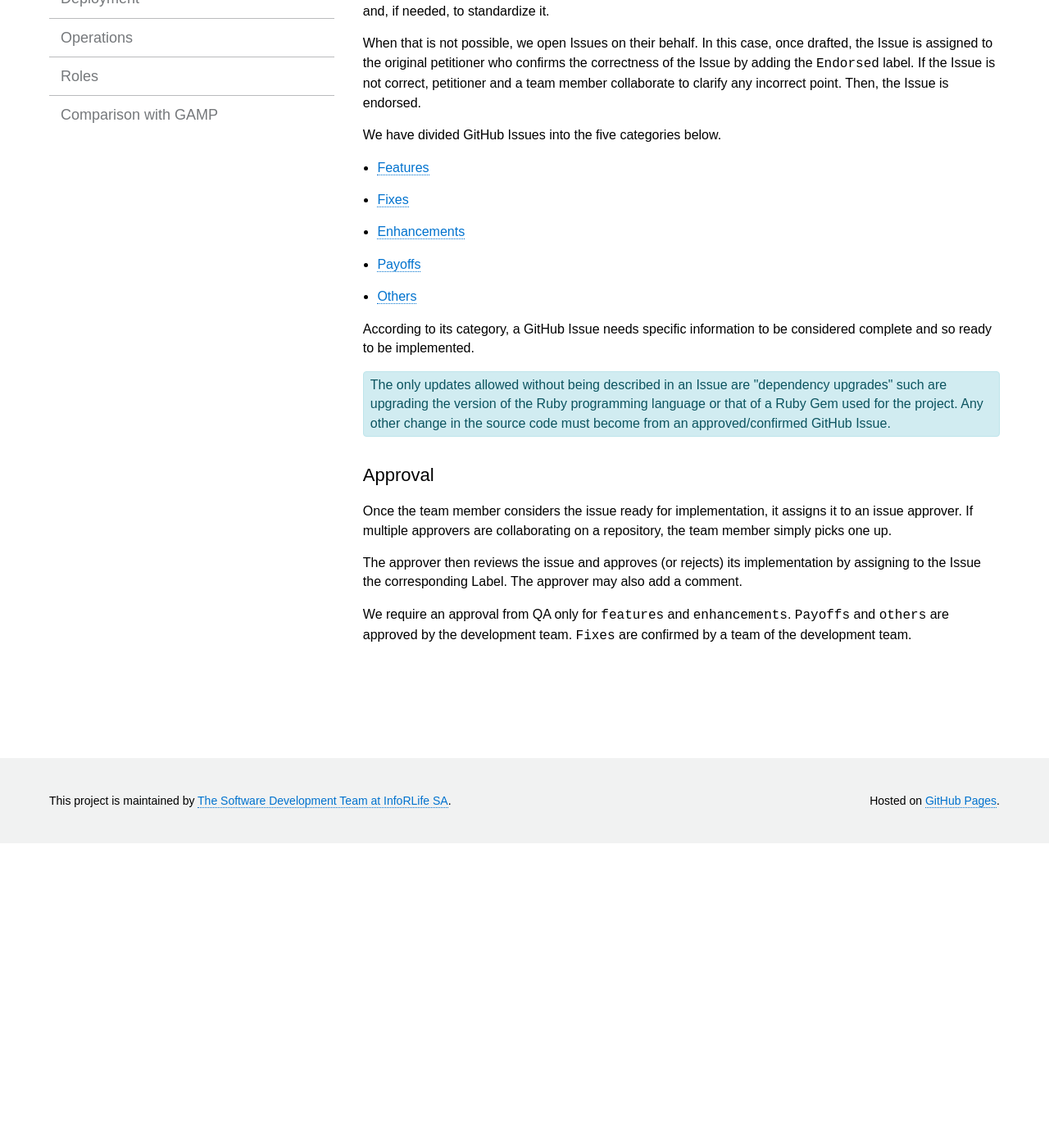
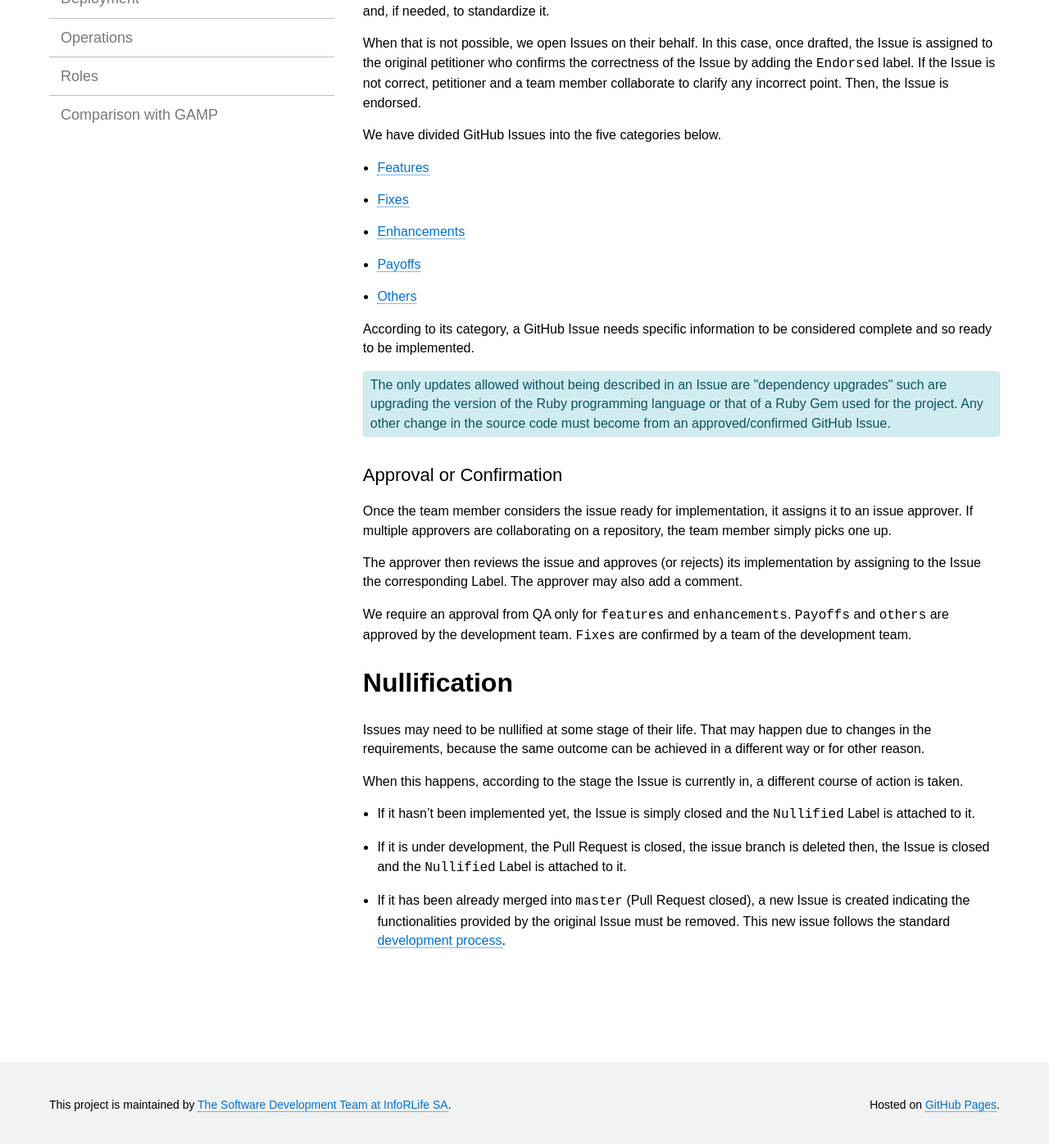
Before and after one commit to inforlife/process, a Jekyll site: the page built from issues.md, in a window 1280 px wide and 1400 px high, scrolled down 569 px. Shown: the top 1396 px of the window at 82% size. Built offline with Jekyll 4.4.1, drawn with Linux system fonts in a browser that asks for light colours; before the commit the page ends 1598 px from its top, so only the background shows below that.

Commit message:
Nullify issue (#22)
* Update the issue lifecycle
* How to nullify an Issue

```diff
--- a/issues.md
+++ b/issues.md
@@ -28,7 +28,7 @@ According to its category, a GitHub Issue needs specific information to be consi
 <div class="alert info">The only updates allowed without being described in an Issue are "dependency upgrades" such are upgrading the version of the Ruby programming language or that of a Ruby Gem used for the project.
 Any other change in the source code must become from an approved/confirmed GitHub Issue.</div>
 
-## Approval
+## Approval or Confirmation
 
 Once the team member considers the issue ready for implementation, it assigns it to an issue approver. If multiple approvers are collaborating on a repository, the team member simply picks one up.
 
@@ -37,3 +37,13 @@ The approver then reviews the issue and approves (or rejects) its implementation
 We require an approval from QA only for `features` and `enhancements`.
 `Payoffs` and `others` are approved by the development team.
 `Fixes` are confirmed by a team of the development team.
+
+# Nullification
+
+Issues may need to be nullified at some stage of their life. That may happen due to changes in the requirements, because the same outcome can be achieved in a different way or for other reason.
+
+When this happens, according to the stage the Issue is currently in, a different course of action is taken.
+
+- If it hasn't been implemented yet, the Issue is simply closed and the  `Nullified` Label is attached to it.
+- If it is under development, the Pull Request is closed, the issue branch is deleted then, the Issue is closed and the  `Nullified` Label is attached to it.
+- If it has been already merged into `master` (Pull Request closed), a new Issue is created indicating the functionalities provided by the original Issue must be removed. This new issue follows the standard [development process](https://inforlife.github.io/process/development.html).
```
Also changed, not shown: services/github.md (+1 -0 lines).
